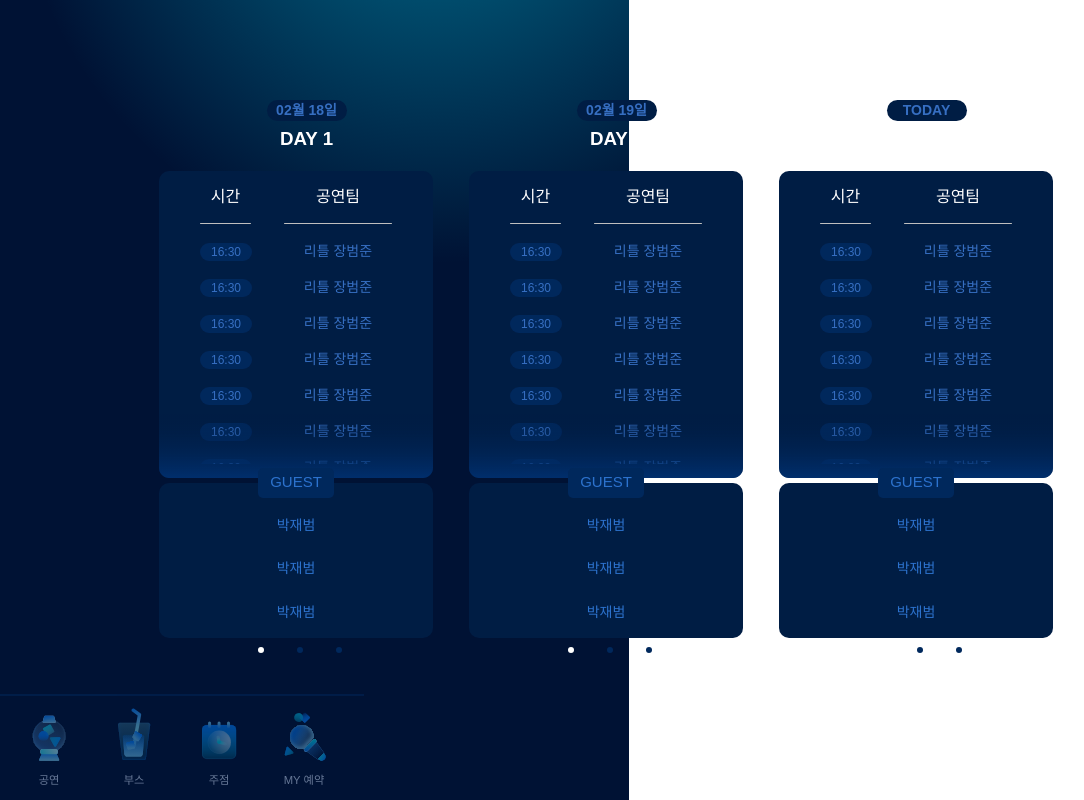
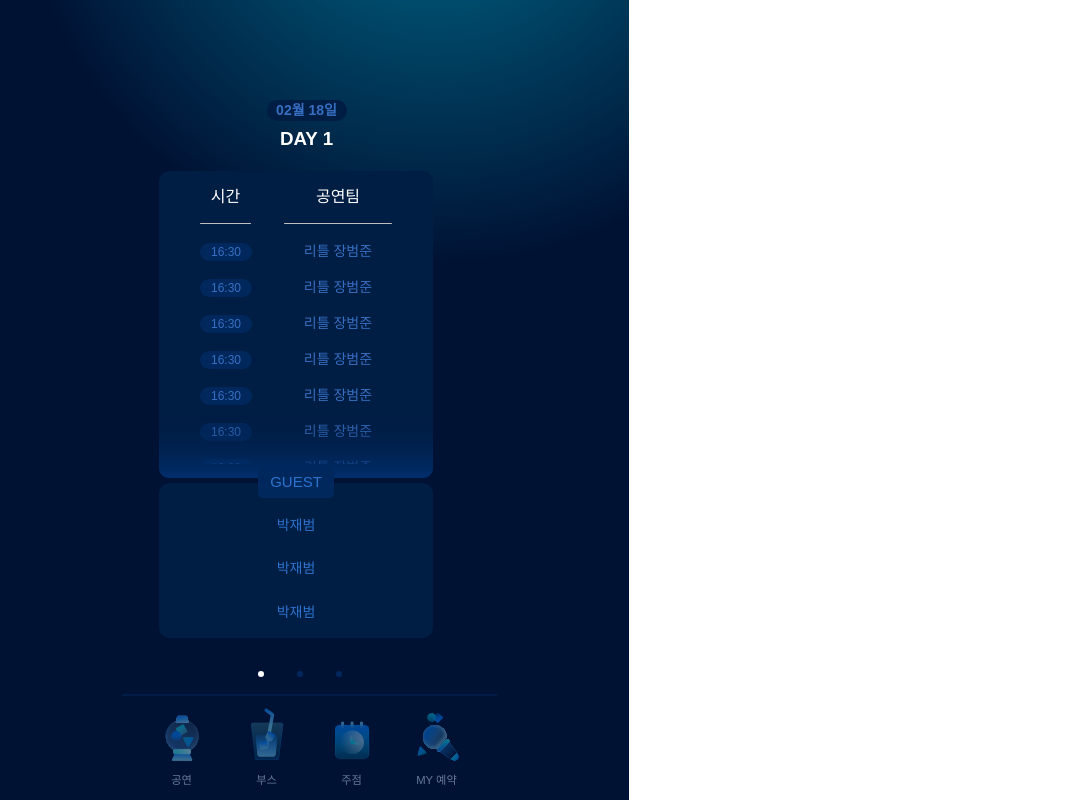
Before and after one commit to ajoufesta/client, a Next.js app: page /stage in a window 1280 px wide. Shown: the whole page, without its empty margins (11-1095 px from the left). Built offline with nearby package versions, Linux system fonts and the light colour scheme.

Commit message:
feat/#36 : 푸터 공연 라우팅 수정

```diff
--- a/src/app/_commons/Footer.tsx
+++ b/src/app/_commons/Footer.tsx
@@ -17,11 +17,11 @@ const Footer = () => {
   };
 
   return (
-    <div className="fixed bottom-0">
+    <div className="absolute bottom-0">
       <FooterHr className="relative" />
-      <div className="h-footer w-full flex justify-center gap-10">
+      <div className="h-footer w-full flex justify-center items-center gap-10">
         <Link
-          href={`/1`}
+          href={`/stage`}
           className={`flex flex-col items-center justify-center m-0 gap-2 ${
             selectedButton === "공연" ? "" : "opacity-50"
           }`}
--- a/src/app/layout.tsx
+++ b/src/app/layout.tsx
@@ -15,8 +15,8 @@ export default function RootLayout({
   return (
     <html lang="en">
       <body>
-        <div className="h-screen w-screen max-w-screen-sm max-h-whole_height bg-blue-800 bg-skyBlue-gradient relative ">
-          <main className="h-[calc(100%-10.4rem)] flex flex-col justify-center items-center">
+        <div className="h-screen w-screen max-w-screen-sm  bg-blue-800 bg-skyBlue-gradient relative flex flex-col pt-[8.8rem] items-center ">
+          <main className=" flex flex-col justify-center items-center">
             {children}
           </main>
           <Footer />
--- a/src/app/stage/_components/stageCarousel/EmblaCarousel.tsx
+++ b/src/app/stage/_components/stageCarousel/EmblaCarousel.tsx
@@ -65,7 +65,7 @@ const EmblaCarousel = (props: PropType) => {
                 </div>
                 <Schedule />
                 <Guest />
-                <div className="embla__dots">
+                <div className="embla__dots mt-[2.4rem]">
                   {scrollSnaps.map((_, index) => (
                     <DotButton
                       key={index}
--- a/src/app/stage/_components/stageCarousel/embla.css
+++ b/src/app/stage/_components/stageCarousel/embla.css
@@ -9,8 +9,7 @@
   justify-content: center;
 }
 .embla__viewport {
-  /* overflow: hidden; */
-  /* 디자이너분께 물어보기 */
+  overflow: hidden;
 }
 .embla__container {
   backface-visibility: hidden;
```
